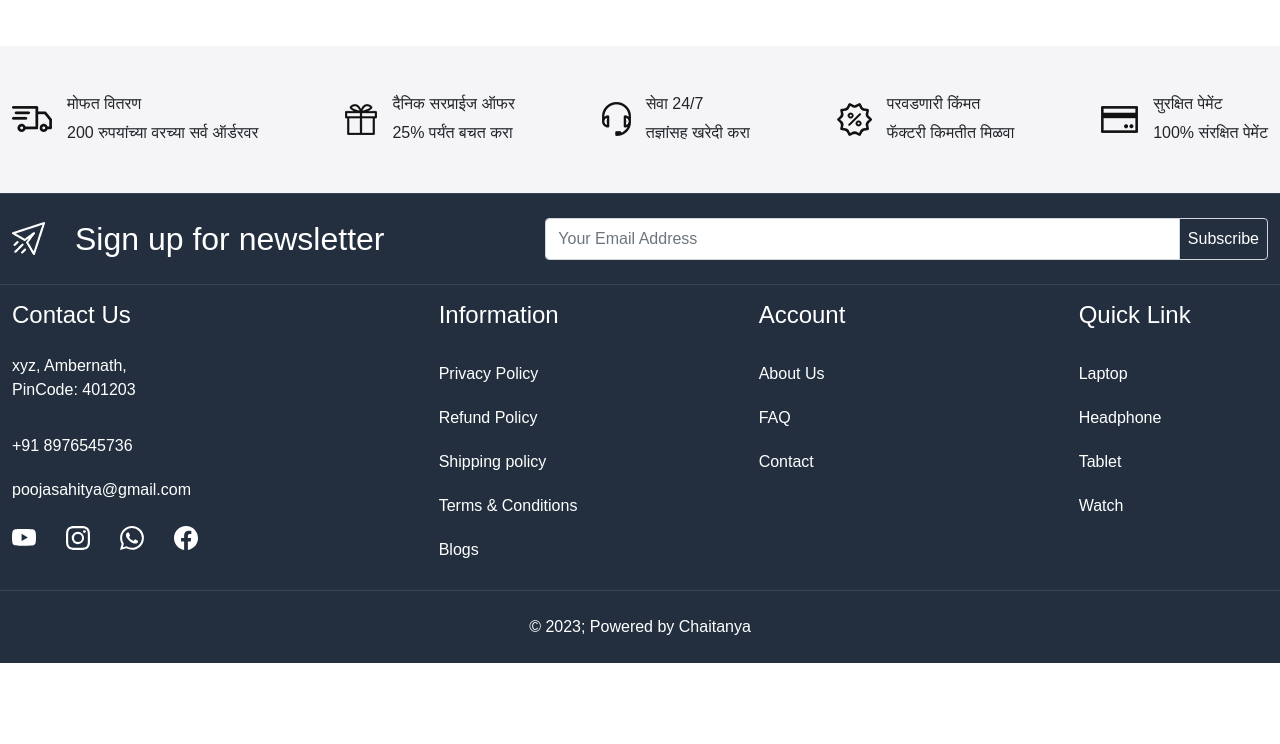
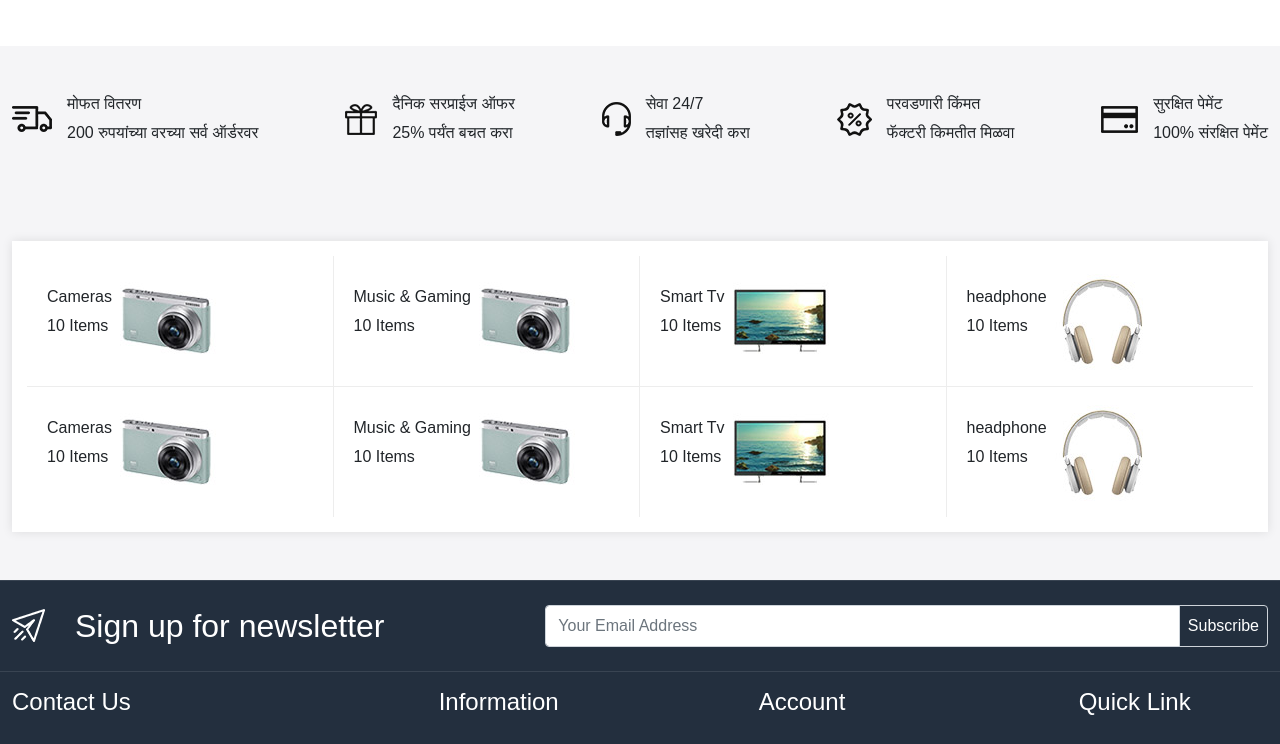
Before and after one commit to Webdev-Chaitanya/SGPB-FrontEnd, a React (Create React App) app: page / in a window 1280 px wide. Shown: the part 676-1420 px from the top of the page. Before the commit the page ends 1339 px from the top, so only its background shows below. Built offline with nearby package versions, Linux system fonts and the light colour scheme; a web font is replaced by a local one.

Commit message:
Home wrapper 2 commit2

```diff
--- a/src/App.css
+++ b/src/App.css
@@ -10,6 +10,7 @@
   --color-232f3e: #232f3e;
   --color-bf4800: #bf4800;
   --color-f5f5f7: #f5f5f7;
+  --color-ededed: #ededed;
 
 }
 body{
@@ -172,6 +173,38 @@
   background-color: var(--color-f5f5f7);
 }
 
+
 /* Home Wrapper 2 end */
 
+/* Categories section start */
+
+.categories{
+  background-color: white;
+  box-shadow: 0 0 10px #0000001a;
+  padding: 15px;
+}
+.categories > div {
+  width:25%;
+  padding: 10px 10px 10px 20px;
+}
+.categories > div >d div{
+  width: 60%;
+}
+.categories>div:nth-child(1),
+.categories>div:nth-child(2),
+.categories>div:nth-child(3),
+.categories>div:nth-child(4){
+  border-bottom: 1px solid var(--color-ededed);
+}
+.categories>div:nth-child(1),
+.categories>div:nth-child(2),
+.categories>div:nth-child(3){
+  border-right: 1px solid var(--color-ededed);
+}
+.categories>div:nth-child(5),
+.categories>div:nth-child(6),
+.categories>div:nth-child(7){
+  border-right: 1px solid var(--color-ededed);
+}
+/* Categories section end */
 /* Home Part End Here */
--- a/src/pages/Home.js
+++ b/src/pages/Home.js
@@ -124,6 +124,73 @@
         </div>
       </div>
     </section>
+    <section className="home-wrapper-2 py-5">
+      <div className="container-xxl">
+        <div className="row">
+          <div className="col-12">
+            <div className="categories d-flex justify-content-between flex-wrap align-items-center">
+              <div className="d-flex gap align-items-center">
+                <div>
+                  <h6>Cameras</h6>
+                  <p>10 Items</p>
+                </div>
+                <img src="images/camera.jpg" alt="cameras" />
+              </div>
+              <div className="d-flex gap align-items-center">
+                <div>
+                  <h6>Music & Gaming</h6>
+                  <p>10 Items</p>
+                </div>
+                <img src="images/camera.jpg" alt="cameras" />
+              </div>
+              <div className="d-flex gap align-items-center">
+                <div>
+                  <h6>Smart Tv</h6>
+                  <p>10 Items</p>
+                </div>
+                <img src="images/tv.jpg" alt="cameras" />
+              </div>
+              <div className="d-flex gap align-items-center">
+                <div>
+                  <h6>headphone</h6>
+                  <p>10 Items</p>
+                </div>
+                <img src="images/headphone.jpg" alt="cameras" />
+              </div>
+              <div className="d-flex gap align-items-center">
+                <div>
+                  <h6>Cameras</h6>
+                  <p>10 Items</p>
+                </div>
+                <img src="images/camera.jpg" alt="cameras" />
+              </div>
+              <div className="d-flex gap align-items-center">
+                <div>
+                  <h6>Music & Gaming</h6>
+                  <p>10 Items</p>
+                </div>
+                <img src="images/camera.jpg" alt="cameras" />
+              </div>
+              <div className="d-flex gap align-items-center">
+                <div>
+                  <h6>Smart Tv</h6>
+                  <p>10 Items</p>
+                </div>
+                <img src="images/tv.jpg" alt="cameras" />
+              </div>
+              <div className="d-flex gap align-items-center">
+                <div>
+                  <h6>headphone</h6>
+                  <p>10 Items</p>
+                </div>
+                <img src="images/headphone.jpg" alt="cameras" />
+              </div>
+
+            </div>
+          </div>
+        </div>
+      </div>
+    </section>
     </>
   )
 }
```
